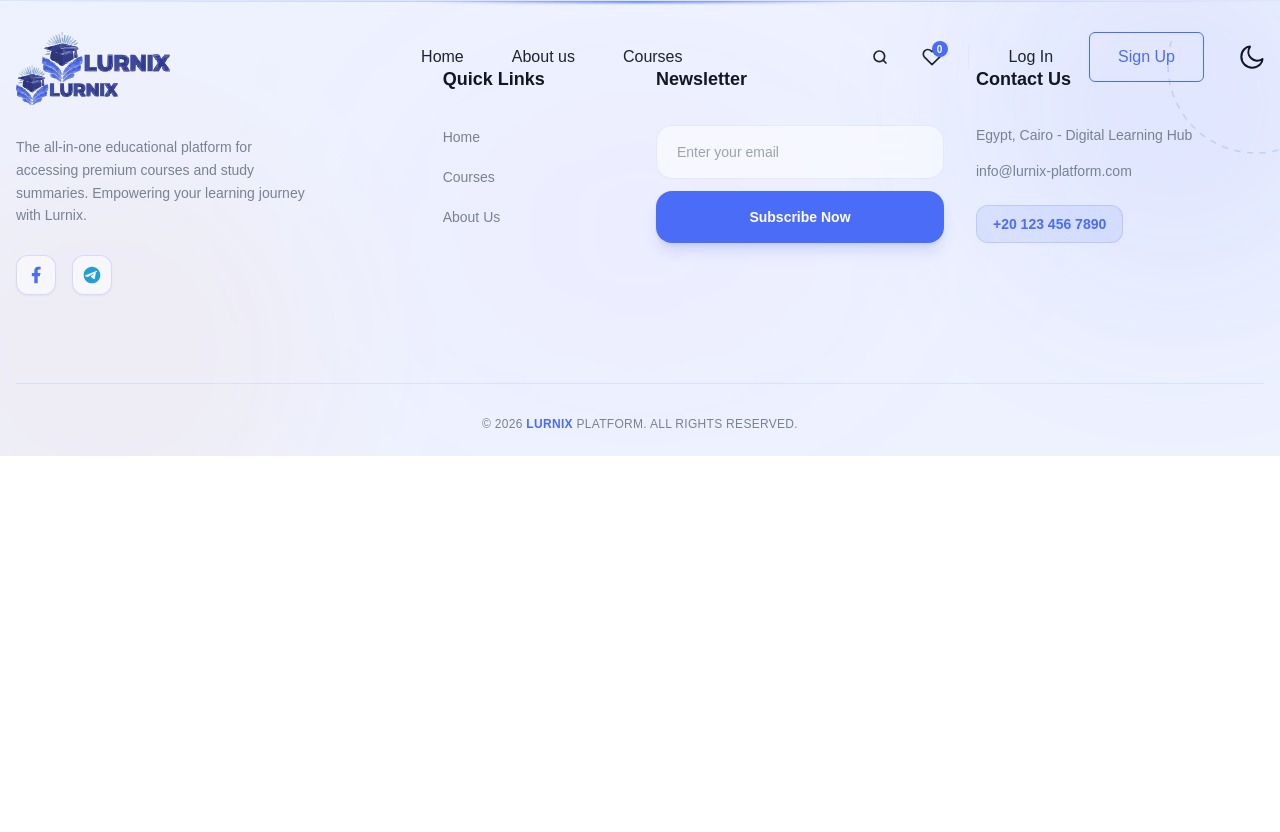
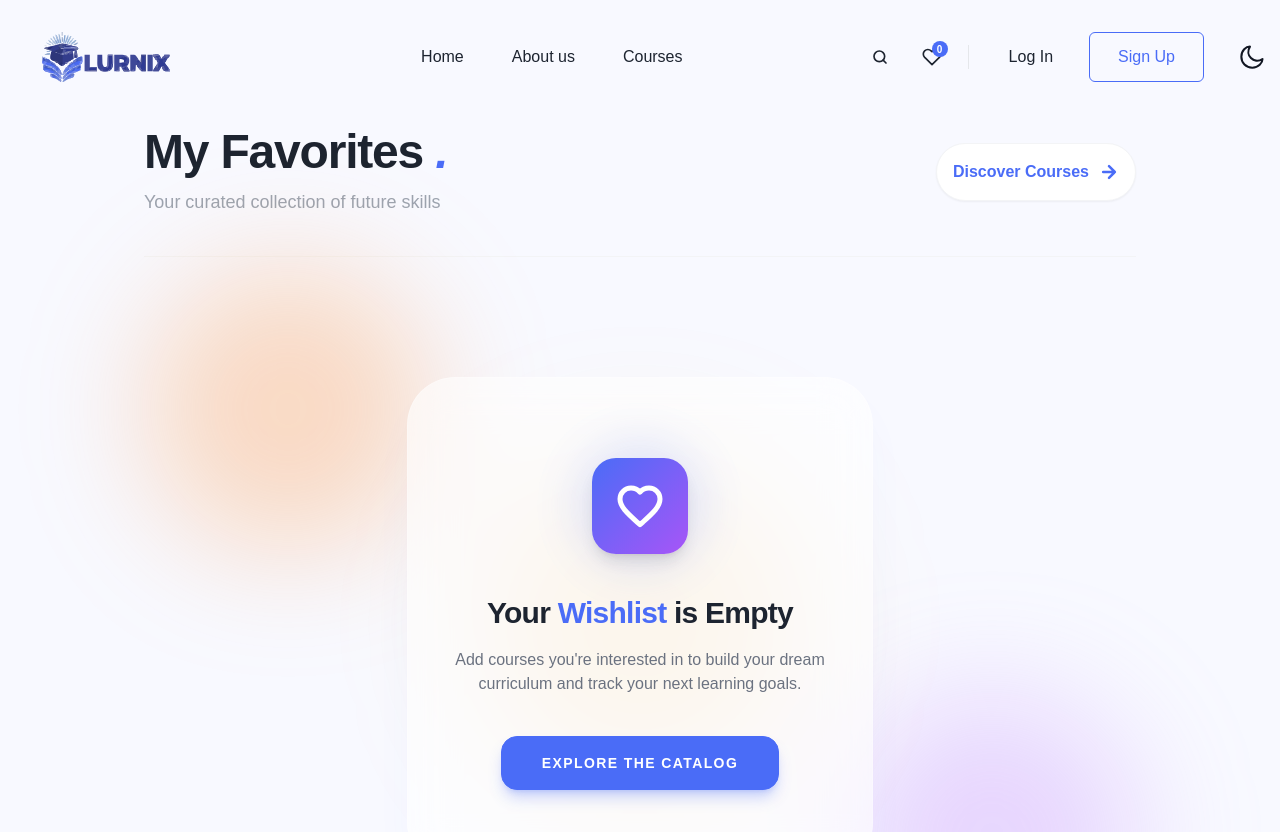
Before and after one commit to mariumrashad/Lurnix-platform, a React (Create React App) app: page /wishlist in a window 1280 px wide. Shown: the top 832 px of the page. Before the commit the page ends 800 px from the top, so only its background shows below. Built offline with nearby package versions, Linux system fonts and the light colour scheme; data requests are answered from the project's data file.

Commit message:
feat(wishlist): implement wishlist context and global state
- Create useWishlist hook for cross-component access

```diff
--- a/src/App.js
+++ b/src/App.js
@@ -1,5 +1,5 @@
 import { BrowserRouter as Router, Routes, Route, useLocation } from "react-router-dom";
-import { useEffect, useState } from "react";
+import { useEffect, useState, createContext, useContext } from "react";
 import Header from "./components/Header/index";
 import Footer from "./components/Footer";
 import Hero from "./components/Hero";
@@ -8,14 +8,41 @@ import AboutSection from "./components/AboutUs/AboutSection";
 import Login from "./components/Login";
 import SignUp from "./components/signup";
 import CourseDetails from "./components/Courses/CourseDetails";
+import WishlistPage from "./components/WishlistPage";
 
-const PageWrapper = ({ children, onSearch }) => {
+const WishlistContext = createContext();
+export const useWishlist = () => useContext(WishlistContext);
+
+export const WishlistProvider = ({ children }) => {
+  const [wishlist, setWishlist] = useState(() => {
+    const saved = localStorage.getItem("lurnix_wishlist");
+    return saved ? JSON.parse(saved) : [];
+  });
+  useEffect(() => {
+    localStorage.setItem("lurnix_wishlist", JSON.stringify(wishlist));
+  }, [wishlist]);
+  const toggleWishlist = (course) => {
+    setWishlist((prev) => {
+      const isExist = prev.find((item) => item.id === course.id);
+      if (isExist) return prev.filter((item) => item.id !== course.id);
+      return [...prev, course];
+    });
+  };
+  const isInWishlist = (id) => wishlist.some((item) => item.id === id);
+  return (
+    <WishlistContext.Provider value={{ wishlist, toggleWishlist, isInWishlist }}>
+      {children}
+    </WishlistContext.Provider>
+  );
+};
+
+const PageWrapper = ({ children, courses }) => {
   const location = useLocation();
+  const { wishlist } = useWishlist();
   const isAuthPage = location.pathname === "/login" || location.pathname === "/signup";
-
   return (
     <>
-      {!isAuthPage && <Header onSearch={onSearch} />}
+      {!isAuthPage && <Header wishlistCount={wishlist.length} courses={courses} />}
       {children}
       {!isAuthPage && <Footer />}
     </>
@@ -24,42 +51,44 @@ const PageWrapper = ({ children, onSearch }) => {
 
 function App() {
   const [theme, setTheme] = useState(localStorage.getItem("theme") || "light");
-  const [globalSearch, setGlobalSearch] = useState("");
+  const [allCourses, setAllCourses] = useState([]);
+
+  useEffect(() => {
+    fetch("http://localhost:5000/courses")
+      .then((res) => res.json())
+      .then((data) => setAllCourses(data))
+      .catch((err) => console.error("Error fetching courses:", err));
+  }, []);
 
   useEffect(() => {
     const root = window.document.documentElement;
-    if (theme === "dark") {
-      root.classList.add("dark");
-    } else {
-      root.classList.remove("dark");
-    }
+    if (theme === "dark") root.classList.add("dark");
+    else root.classList.remove("dark");
     localStorage.setItem("theme", theme);
   }, [theme]);
 
   return (
+    <WishlistProvider>
       <Router>
         <div className="min-h-screen bg-white dark:bg-[#121723]">
-        <PageWrapper onSearch={setGlobalSearch}>
+          <PageWrapper courses={allCourses}>
             <Routes>
-            <Route
-              path="/"
-              element={
+              <Route path="/" element={
                 <main>
                   <div id="home"><Hero /></div>
                   <div id="about"><AboutSection /></div>
-                  <div id="courses"><Courses externalSearch={globalSearch} /></div>
+                  <div id="courses"><Courses /></div>
                 </main>
-              }
-            />
-
+              } />
+              <Route path="/wishlist" element={<WishlistPage />} />
               <Route path="/course/:id" element={<CourseDetails />} />
-
               <Route path="/login" element={<Login />} />
               <Route path="/signup" element={<SignUp />} />
             </Routes>
           </PageWrapper>
         </div>
       </Router>
+    </WishlistProvider>
   );
 }
 
```
Lines whose indentation alone changed are shown as unchanged.
